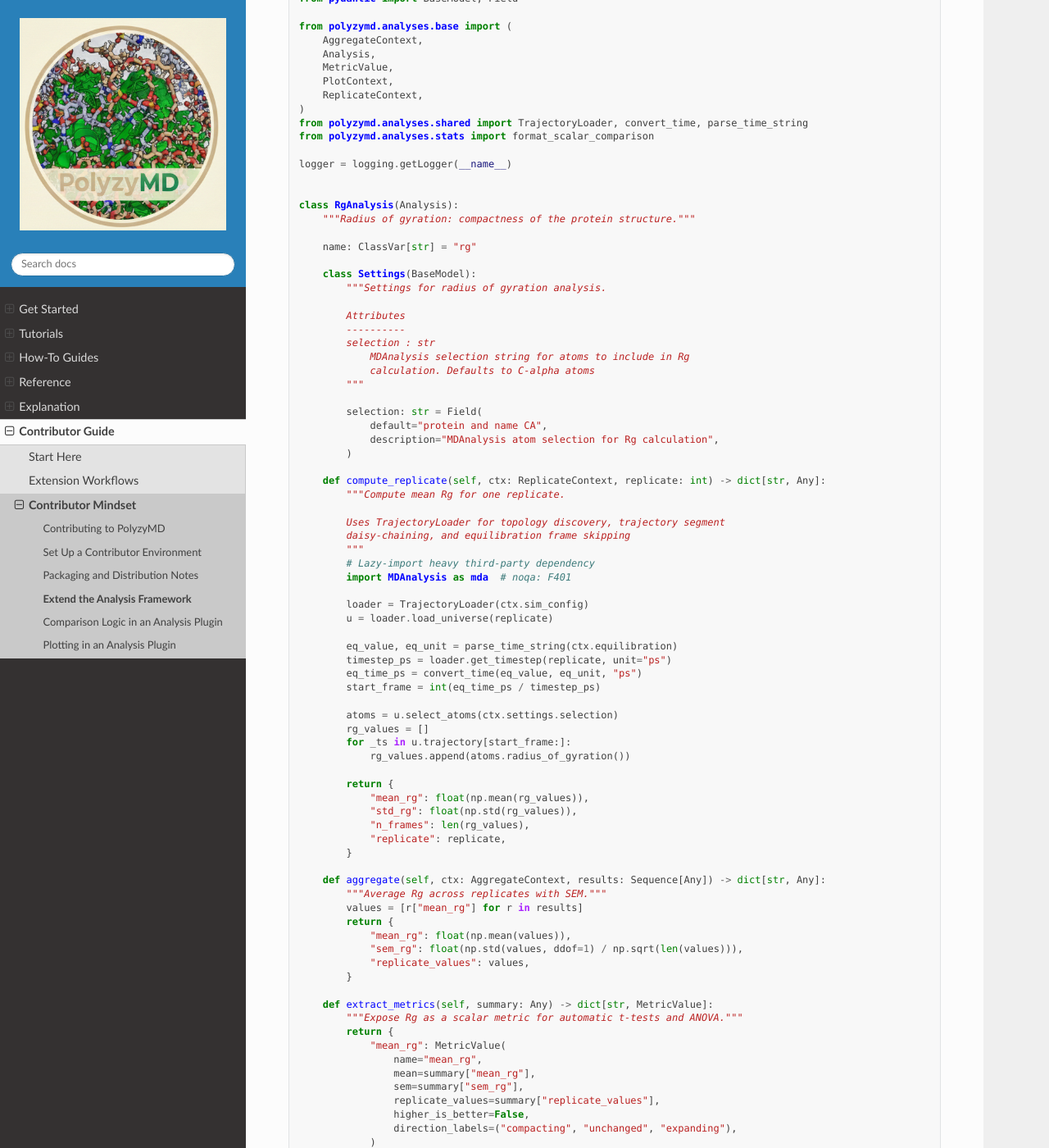
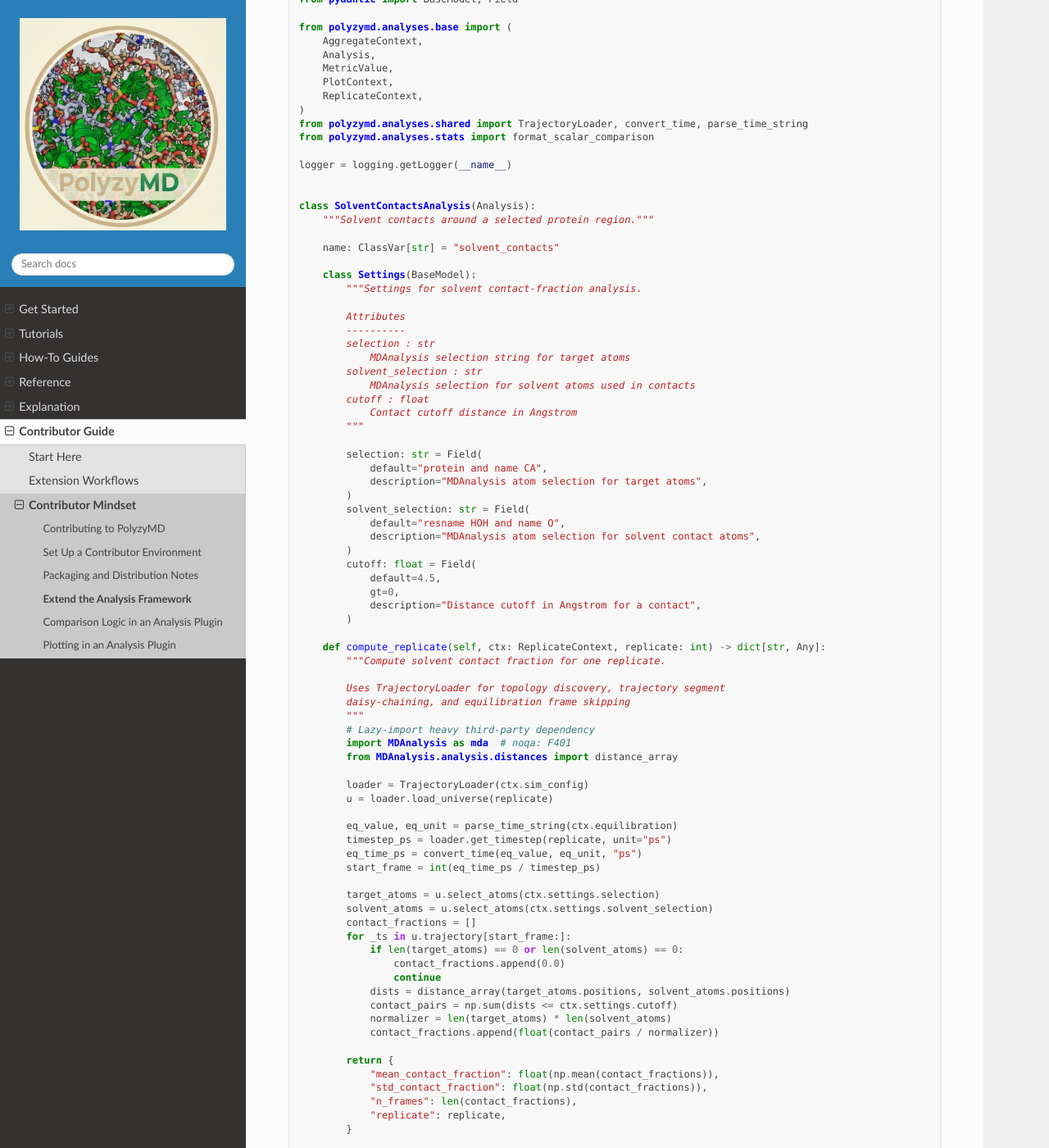
Before and after one commit to joelaforet/polyzymd, a Sphinx documentation site: the page built from docs/source/tutorials/extending_analyses.md, in a window 1280 px wide and 1400 px high, scrolled down 3211 px. Shown: the whole window at 82% size. Built offline with Sphinx 7.4.7 and the Read the Docs theme 3.1.0, drawn with Linux system fonts in a browser that asks for light colours; some of the changed text lies outside the part shown.

Commit message:
docs(tutorial): replace rg with solvent_contacts as scaffold example

````diff
--- a/docs/source/tutorials/extending_analyses.md
+++ b/docs/source/tutorials/extending_analyses.md
@@ -51,7 +51,7 @@
 ### `name` (required)
 
 A unique, lowercase string identifier. Used in CLI commands
-(`polyzymd compare run rg`), config files, and output directories.
+(`polyzymd compare run solvent_contacts`), config files, and output directories.
 
 ### `Settings` (required)
 
@@ -111,21 +111,21 @@
 This is the pattern you should follow for new analyses.
 
 ```{important}
-The `RgAnalysis` implementation below is a **tutorial illustration** in docs.
-Treat it as a reference template for your own plugin file. It is not presented
-here as a required built-in deployed analysis.
+The `SolventContactsAnalysis` implementation below is a walkthrough example for
+a hypothetical `solvent_contacts` plugin name that does not collide with
+built-in plugins.
 ```
 
-Create `src/polyzymd/analyses/rg/` as a package in your own branch or downstream
+Create `src/polyzymd/analyses/solvent_contacts/` as a package in your own branch or downstream
 project, or use the scaffold command to generate the boilerplate automatically
 (the scaffold includes compute, aggregate, comparison, plotting, and tests):
 
 ```bash
 # Default: dict-based results (simplest starting point)
-polyzymd new-analysis rg
+polyzymd new-analysis solvent_contacts
 
 # Typed Pydantic result models (better for complex analyses)
-polyzymd new-analysis rg --style pydantic
+polyzymd new-analysis solvent_contacts --style pydantic
 ```
 
 The `--style` flag controls how results are structured:
@@ -139,7 +139,7 @@
 If creating manually:
 
 ```python
-"""Radius of gyration analysis plugin."""
+"""Solvent contacts analysis plugin."""
 from __future__ import annotations
 
 import logging
@@ -162,34 +162,47 @@
 logger = logging.getLogger(__name__)
 
 
-class RgAnalysis(Analysis):
-    """Radius of gyration: compactness of the protein structure."""
+class SolventContactsAnalysis(Analysis):
+    """Solvent contacts around a selected protein region."""
 
-    name: ClassVar[str] = "rg"
+    name: ClassVar[str] = "solvent_contacts"
 
     class Settings(BaseModel):
-        """Settings for radius of gyration analysis.
+        """Settings for solvent contact-fraction analysis.
 
         Attributes
         ----------
         selection : str
-            MDAnalysis selection string for atoms to include in Rg
-            calculation. Defaults to C-alpha atoms
+            MDAnalysis selection string for target atoms
+        solvent_selection : str
+            MDAnalysis selection for solvent atoms used in contacts
+        cutoff : float
+            Contact cutoff distance in Angstrom
         """
 
         selection: str = Field(
             default="protein and name CA",
-            description="MDAnalysis atom selection for Rg calculation",
+            description="MDAnalysis atom selection for target atoms",
+        )
+        solvent_selection: str = Field(
+            default="resname HOH and name O",
+            description="MDAnalysis atom selection for solvent contact atoms",
+        )
+        cutoff: float = Field(
+            default=4.5,
+            gt=0,
+            description="Distance cutoff in Angstrom for a contact",
         )
 
     def compute_replicate(self, ctx: ReplicateContext, replicate: int) -> dict[str, Any]:
-        """Compute mean Rg for one replicate.
+        """Compute solvent contact fraction for one replicate.
 
         Uses TrajectoryLoader for topology discovery, trajectory segment
         daisy-chaining, and equilibration frame skipping
         """
         # Lazy-import heavy third-party dependency
         import MDAnalysis as mda  # noqa: F401
+        from MDAnalysis.analysis.distances import distance_array
 
         loader = TrajectoryLoader(ctx.sim_config)
         u = loader.load_universe(replicate)
@@ -199,42 +212,49 @@
         eq_time_ps = convert_time(eq_value, eq_unit, "ps")
         start_frame = int(eq_time_ps / timestep_ps)
 
-        atoms = u.select_atoms(ctx.settings.selection)
-        rg_values = []
+        target_atoms = u.select_atoms(ctx.settings.selection)
+        solvent_atoms = u.select_atoms(ctx.settings.solvent_selection)
+        contact_fractions = []
         for _ts in u.trajectory[start_frame:]:
-            rg_values.append(atoms.radius_of_gyration())
+            if len(target_atoms) == 0 or len(solvent_atoms) == 0:
+                contact_fractions.append(0.0)
+                continue
+            dists = distance_array(target_atoms.positions, solvent_atoms.positions)
+            contact_pairs = np.sum(dists <= ctx.settings.cutoff)
+            normalizer = len(target_atoms) * len(solvent_atoms)
+            contact_fractions.append(float(contact_pairs / normalizer))
 
         return {
-            "mean_rg": float(np.mean(rg_values)),
-            "std_rg": float(np.std(rg_values)),
-            "n_frames": len(rg_values),
+            "mean_contact_fraction": float(np.mean(contact_fractions)),
+            "std_contact_fraction": float(np.std(contact_fractions)),
+            "n_frames": len(contact_fractions),
             "replicate": replicate,
         }
 
     def aggregate(self, ctx: AggregateContext, results: Sequence[Any]) -> dict[str, Any]:
-        """Average Rg across replicates with SEM."""
-        values = [r["mean_rg"] for r in results]
+        """Average contact fraction across replicates with SEM."""
+        values = [r["mean_contact_fraction"] for r in results]
         return {
-            "mean_rg": float(np.mean(values)),
-            "sem_rg": float(np.std(values, ddof=1) / np.sqrt(len(values))),
+            "mean_contact_fraction": float(np.mean(values)),
+            "sem_contact_fraction": float(np.std(values, ddof=1) / np.sqrt(len(values))),
             "replicate_values": values,
         }
 
     def extract_metrics(self, summary: Any) -> dict[str, MetricValue]:
-        """Expose Rg as a scalar metric for automatic t-tests and ANOVA."""
+        """Expose contact fraction as scalar metric for default comparison."""
         return {
-            "mean_rg": MetricValue(
-                name="mean_rg",
-                mean=summary["mean_rg"],
-                sem=summary["sem_rg"],
+            "mean_contact_fraction": MetricValue(
+                name="mean_contact_fraction",
+                mean=summary["mean_contact_fraction"],
+                sem=summary["sem_contact_fraction"],
                 replicate_values=summary["replicate_values"],
                 higher_is_better=False,
-                direction_labels=("compacting", "unchanged", "expanding"),
+                direction_labels=("more exposed", "unchanged", "more shielded"),
             )
         }
 
     def plot(self, ctx: PlotContext) -> list[Path]:
-        """Generate an Rg bar chart comparing conditions."""
+        """Generate a contact-fraction bar chart comparing conditions."""
         import matplotlib.pyplot as plt
 
         from polyzymd.analyses.shared import apply_axis_style, get_colors, get_theme, save_figure
@@ -256,8 +276,8 @@
             if summary is None:
                 continue
             plot_labels.append(label)
-            means.append(summary["mean_rg"])
-            sems.append(summary["sem_rg"])
+            means.append(summary["mean_contact_fraction"])
+            sems.append(summary["sem_contact_fraction"])
 
         if not plot_labels:
             return []
@@ -269,9 +289,14 @@
 
         fig, ax = plt.subplots(figsize=(8, 5))
         ax.bar(plot_labels, means, yerr=sems, capsize=5, color=colors[: len(plot_labels)])
-        apply_axis_style(ax, plot_settings, title="Rg Comparison Across Conditions", ylabel="Radius of Gyration (Å)")
+        apply_axis_style(
+            ax,
+            plot_settings,
+            title="Solvent Contact Fraction Across Conditions",
+            ylabel="Contact fraction",
+        )
 
-        output_path = ctx.output_dir / "rg_comparison.png"
+        output_path = ctx.output_dir / "solvent_contacts_comparison.png"
         output_path.parent.mkdir(parents=True, exist_ok=True)
         save_figure(fig, output_path, plot_settings)
         plt.close(fig)
@@ -284,10 +309,10 @@
         if isinstance(result, ComparisonResult):
             return format_scalar_comparison(
                 result,
-                title="Radius of Gyration Comparison",
-                metric_label="Mean Rg",
-                metric_unit="Å",
-                metric_key="mean_rg",
+                title="Solvent Contacts Comparison",
+                metric_label="Mean contact fraction",
+                metric_unit="",
+                metric_key="mean_contact_fraction",
                 output_format=output_format,
                 higher_is_better=False,
             )
@@ -300,7 +325,7 @@
 ## Base Class Helpers
 
 The `Analysis` base class provides three utility methods that reduce
-boilerplate across the lifecycle. The `RgAnalysis` example above uses
+boilerplate across the lifecycle. The `SolventContactsAnalysis` example above uses
 `_build_plot_data()` in its `plot()` method, but all three are available
 to every plugin.
 
@@ -348,11 +373,11 @@
 
 ```python
 def compute_replicate(self, ctx: ReplicateContext, replicate: int) -> dict:
-    result_file = ctx.output_dir / "rg_result.json"
+    result_file = ctx.output_dir / "solvent_contacts_result.json"
 
     # One line replaces the 5-line cache check pattern
     cached = self._check_cache(
-        RgReplicateResult, result_file,
+        SolventContactsReplicateResult, result_file,
         recompute=ctx.recompute, sim_config=ctx.sim_config,
     )
     if cached is not None:
@@ -432,7 +457,7 @@
 ```
 
 **Why this matters for testing:** when you mock `TrajectoryLoader` in tests,
-you write `@patch("polyzymd.analyses.rg.TrajectoryLoader")`. This replaces
+you write `@patch("polyzymd.analyses.solvent_contacts.TrajectoryLoader")`. This replaces
 the module-level name. If `TrajectoryLoader` were imported lazily inside the
 method, the patch target would be different and easier to get wrong.
 
@@ -710,7 +735,7 @@
         }
 ```
 
-This is the path used in the complete `RgAnalysis` example earlier in this
+This is the path used in the complete `SolventContactsAnalysis` example earlier in this
 tutorial. The framework handles serialization, deserialization, and the full
 comparison lifecycle without any Pydantic result models.
 
@@ -771,8 +796,8 @@
     replicate_values: list[float]
 
 
-class RgAnalysis(Analysis):
-    name: ClassVar[str] = "rg"
+class SolventContactsAnalysis(Analysis):
+    name: ClassVar[str] = "solvent_contacts"
     AggregatedResultClass = AggregatedResult
 
     class Settings(BaseModel):
@@ -1053,7 +1078,7 @@
 ### Test file naming
 
 Name your test file `tests/test_<name>_plugin.py` (for example,
-`tests/test_rg_plugin.py`).
+`tests/test_solvent_contacts_plugin.py`).
 
 ### Testing strategy
 
@@ -1076,38 +1101,38 @@
 from polyzymd.analyses.base import MetricValue
 
 
-class TestRgDiscovery:
+class TestSolventContactsDiscovery:
     """Test that the plugin is discoverable."""
 
     def test_discovered(self):
-        assert "rg" in list_analyses()
+        assert "solvent_contacts" in list_analyses()
 
     def test_class_variables(self):
-        cls = get_analysis("rg")
-        assert cls.name == "rg"
+        cls = get_analysis("solvent_contacts")
+        assert cls.name == "solvent_contacts"
         assert hasattr(cls, "Settings")
 
     def test_settings_defaults(self):
-        cls = get_analysis("rg")
+        cls = get_analysis("solvent_contacts")
         settings = cls.Settings()
         assert settings.selection == "protein and name CA"
 
 
-class TestRgMetrics:
+class TestSolventContactsMetrics:
     """Test metric extraction for default comparison."""
 
     def test_extract_metrics(self):
-        cls = get_analysis("rg")
+        cls = get_analysis("solvent_contacts")
         analysis = cls()
         summary = {
-            "mean_rg": 15.2,
-            "sem_rg": 0.3,
-            "replicate_values": [14.9, 15.5],
+            "mean_contact_fraction": 0.142,
+            "sem_contact_fraction": 0.010,
+            "replicate_values": [0.136, 0.148],
         }
         metrics = analysis.extract_metrics(summary)
-        assert "mean_rg" in metrics
-        assert isinstance(metrics["mean_rg"], MetricValue)
-        assert metrics["mean_rg"].higher_is_better is False
+        assert "mean_contact_fraction" in metrics
+        assert isinstance(metrics["mean_contact_fraction"], MetricValue)
+        assert metrics["mean_contact_fraction"].higher_is_better is False
 ```
 
 ### Testing `compute_replicate()` with mocked trajectories
@@ -1124,12 +1149,12 @@
 from polyzymd.analyses.base import Condition, ReplicateContext
 
 
-class TestRgCompute:
+class TestSolventContactsCompute:
     """Test compute_replicate with mocked trajectories."""
 
-    @patch("polyzymd.analyses.rg.TrajectoryLoader")
+    @patch("polyzymd.analyses.solvent_contacts.TrajectoryLoader")
     def test_computes_metric(self, mock_loader_cls, tmp_path):
-        cls = get_analysis("rg")
+        cls = get_analysis("solvent_contacts")
         analysis = cls()
         settings = cls.Settings()
 
@@ -1137,9 +1162,13 @@
         mock_loader_cls.return_value = mock_loader
 
         mock_universe = MagicMock()
-        mock_atoms = MagicMock()
-        mock_atoms.radius_of_gyration = MagicMock(side_effect=[15.0 + i * 0.01 for i in range(50)])
-        mock_universe.select_atoms.return_value = mock_atoms
+        mock_target = MagicMock()
+        mock_target.__len__.return_value = 10
+        mock_target.positions = [[0.0, 0.0, 0.0]] * 10
+        mock_solvent = MagicMock()
+        mock_solvent.__len__.return_value = 20
+        mock_solvent.positions = [[1.0, 1.0, 1.0]] * 20
+        mock_universe.select_atoms.side_effect = [mock_target, mock_solvent]
 
         mock_trajectory = MagicMock()
         mock_trajectory.__getitem__.return_value = range(50)
@@ -1165,14 +1194,15 @@
         )
 
         result = analysis.compute_replicate(ctx, replicate=1)
-        assert "mean_rg" in result
-        assert result["mean_rg"] > 0
+        assert "mean_contact_fraction" in result
+        assert result["mean_contact_fraction"] >= 0
         assert result["replicate"] == 1
 ```
 
 Note the patch target:
-`@patch("polyzymd.analyses.rg.TrajectoryLoader")`. This works because
-`TrajectoryLoader` is imported at module level in `rg/__init__.py`.
+`@patch("polyzymd.analyses.solvent_contacts.TrajectoryLoader")`. This works
+because `TrajectoryLoader` is imported at module level in
+`solvent_contacts/__init__.py`.
 
 ### Testing `aggregate()`
 
@@ -1188,11 +1218,11 @@
 from polyzymd.analyses.base import AggregateContext, Condition
 
 
-class TestRgAggregate:
+class TestSolventContactsAggregate:
     """Test aggregation across replicates."""
 
     def test_aggregate(self, tmp_path):
-        cls = get_analysis("rg")
+        cls = get_analysis("solvent_contacts")
         analysis = cls()
         settings = cls.Settings()
 
@@ -1211,15 +1241,15 @@
         )
 
         results = [
-            {"mean_rg": 15.0, "replicate": 1},
-            {"mean_rg": 15.5, "replicate": 2},
-            {"mean_rg": 14.8, "replicate": 3},
+            {"mean_contact_fraction": 0.12, "replicate": 1},
+            {"mean_contact_fraction": 0.10, "replicate": 2},
+            {"mean_contact_fraction": 0.11, "replicate": 3},
         ]
 
         agg = analysis.aggregate(ctx, results)
-        expected_mean = np.mean([15.0, 15.5, 14.8])
-        assert abs(agg["mean_rg"] - expected_mean) < 1e-10
-        assert agg["replicate_values"] == [15.0, 15.5, 14.8]
+        expected_mean = np.mean([0.12, 0.10, 0.11])
+        assert abs(agg["mean_contact_fraction"] - expected_mean) < 1e-10
+        assert agg["replicate_values"] == [0.12, 0.10, 0.11]
 ```
 
 ### Testing `compare()` with filesystem-backed aggregated results
@@ -1239,19 +1269,19 @@
 
 class TestCompare:
     def test_compare_two_conditions(self, tmp_path):
-        cls = get_analysis("rg")
+        cls = get_analysis("solvent_contacts")
         analysis = cls()
 
         # Set up filesystem with aggregated results
-        for label, value in [("WT", 15.0), ("Mutant", 16.5)]:
-            agg_dir = tmp_path / label / "rg" / "aggregated"
+        for label, value in [("WT", 0.12), ("Mutant", 0.18)]:
+            agg_dir = tmp_path / label / "solvent_contacts" / "aggregated"
             agg_dir.mkdir(parents=True)
             (agg_dir / "result.json").write_text(
                 json.dumps(
                     {
-                        "mean_rg": value,
-                        "sem_rg": 0.3,
-                        "replicate_values": [value - 0.2, value + 0.2],
+                        "mean_contact_fraction": value,
+                        "sem_contact_fraction": 0.01,
+                        "replicate_values": [value - 0.01, value + 0.01],
                     }
                 ),
                 encoding="utf-8",
@@ -1278,8 +1308,8 @@
             excluded_conditions=[],
             control_label="WT",
             analysis_dirs={
-                "WT": tmp_path / "WT" / "rg",
-                "Mutant": tmp_path / "Mutant" / "rg",
+                "WT": tmp_path / "WT" / "solvent_contacts",
+                "Mutant": tmp_path / "Mutant" / "solvent_contacts",
             },
             results_dir=tmp_path / "results",
             equilibration="10ns",
@@ -1313,7 +1343,7 @@
 Run tests with:
 
 ```bash
-pixi run -e build pytest tests/test_rg_plugin.py -v
+pixi run -e build pytest tests/test_solvent_contacts_plugin.py -v
 ```
 
 ## See Also
````
